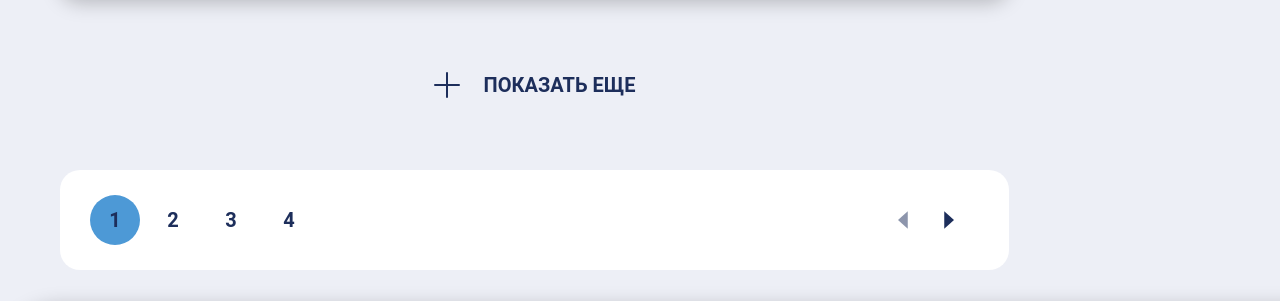
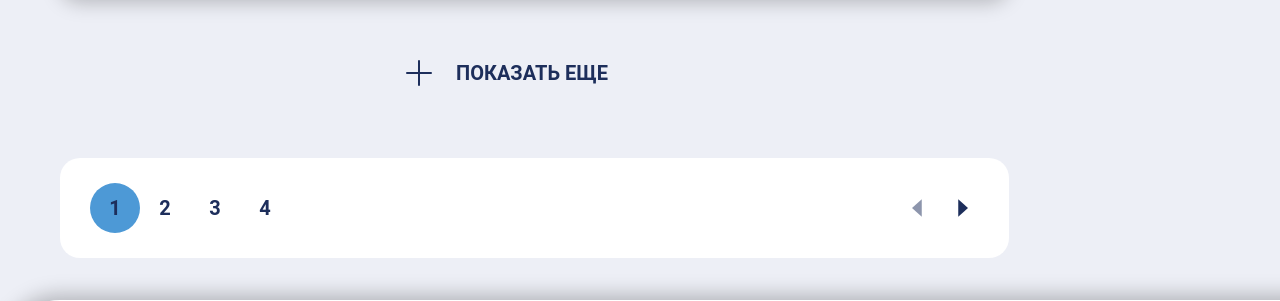
Before and after one commit to postfm/fellow-travelers, a Next.js app: page / in a window 1280 px wide. Shown: the part 1739-2040 px from the top of the page. Built offline with nearby package versions, Linux system fonts and the light colour scheme; a web font is replaced by a local one.

Commit message:
fix: Исправит переполнение карточек и пагинацию.

```diff
--- a/src/app/components/card-item.tsx
+++ b/src/app/components/card-item.tsx
@@ -69,7 +69,7 @@ export default function CardItem({ card, hidden }: CardItemProps) {
               </div>
               <div className='flex ml-[18px] w-[252px] items-center'>
                 <Button
-                  className='w-[150px] h-[50px] mr-[3px] rounded-[25px] font-bold text-[19px] pt-[15px] leading-5 text-[#161c35] bg-[#a8d2f4]'
+                  className='w-[150px] h-[50px] mr-[3px] rounded-[25px] font-bold text-[19px] pt-[15px] leading-5 text-[#161c35] bg-[#a8d2f4] overflow-hidden'
                   placeholder={undefined}
                   onPointerEnterCapture={undefined}
                   onPointerLeaveCapture={undefined}
@@ -83,7 +83,7 @@ export default function CardItem({ card, hidden }: CardItemProps) {
                   alt='like-btn'
                   className='mr-[3px]'
                 />
-                <p className='font-bold text-xl leading-5'>{card.likes}</p>
+                <p className='font-bold text-xl leading-5 overflow-hidden'>{card.likes}</p>
               </div>
             </div>
             <div className='flex flex-col justify-between font-medium text-xl mt-[5px] leading-[21px]'>
--- a/src/app/components/cards-list.tsx
+++ b/src/app/components/cards-list.tsx
@@ -78,7 +78,7 @@ export default function CardsList({ countrySelected }: CardListProps) {
             />
           ))}
           <Button
-            className='show-more mt-8 mb-[60px] mx-auto flex justify-between items-center font-bold text-xl leading-5 text-[#1D2E5B] hover:bg-transparent active:bg-transparent hover:opacity-60 active:opacity-30'
+            className='show-more w-[305px] justify-start mt-[20px] text-[19px] mb-[60px] mx-auto flex  items-center font-bold text-xl leading-5 text-[#1D2E5B] hover:bg-transparent active:bg-transparent hover:opacity-60 active:opacity-30'
             variant={'text'}
             ripple={false}
             onClick={handleButtonClick}
@@ -114,8 +114,8 @@ export default function CardsList({ countrySelected }: CardListProps) {
             Показать еще
           </Button>
           <ThemeProvider value={ThemeIconButton}>
-            <div className='flex justify-between items-center gap-4 w-full h-[100px] bg-white rounded-[20px] pl-[30px] pr-[40px]'>
-              <div className='flex items-center gap-2'>
+            <div className='flex justify-between items-center gap-4 w-full h-[100px] bg-white rounded-[20px] pl-[30px] pr-[26px]'>
+              <div className='flex items-center'>
                 <IconButton
                   {...getItemProps(1)}
                   ripple={false}
```
